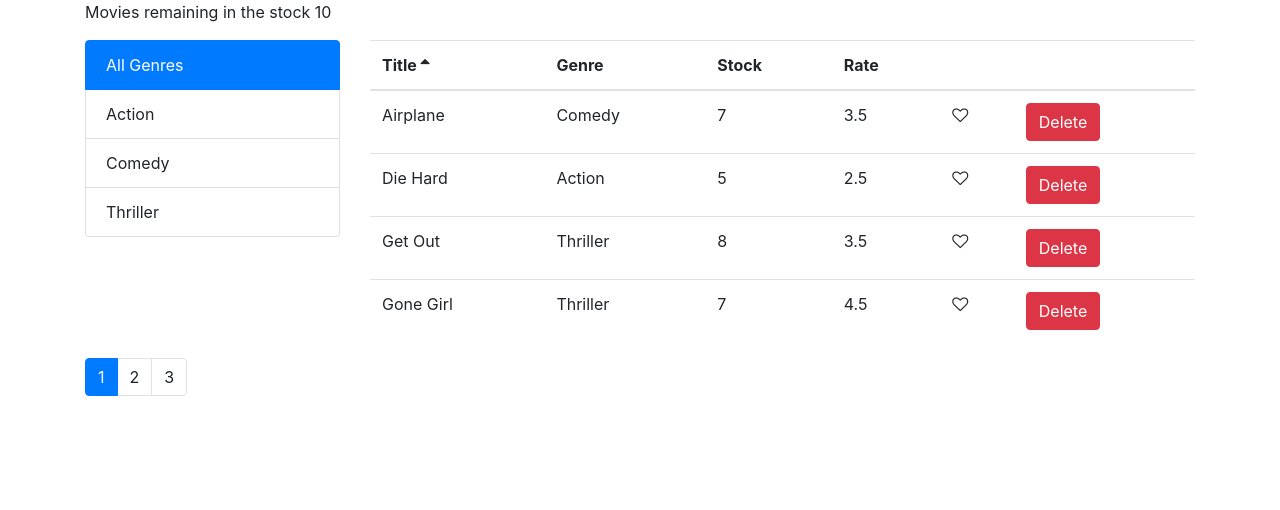
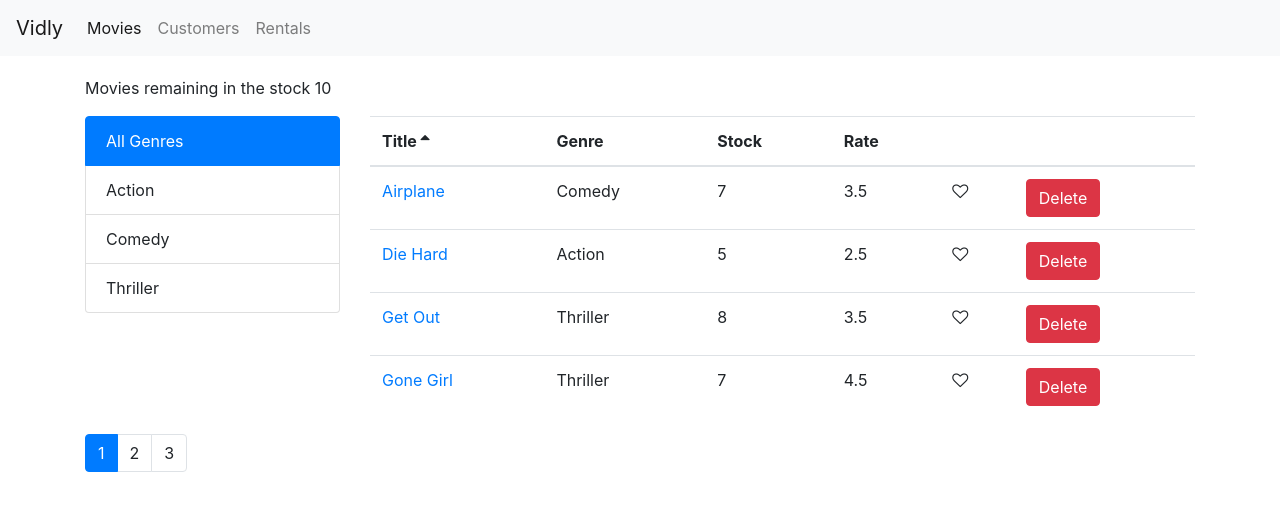
Before and after one commit to puneetkumar712/masteringreact, a React (Create React App) app in the folder vidly/: page /movies in a window 1280 px wide. Shown: the top 510 px of the page. Built offline with nearby package versions, Linux system fonts and the light colour scheme.

Commit message:
Adding router in vidly app

```diff
--- a/vidly/package.json
+++ b/vidly/package.json
@@ -11,7 +11,7 @@
     "prop-types": "^15.6.2",
     "react": "^16.12.0",
     "react-dom": "^16.12.0",
-    "react-router-dom": "^5.1.2",
+    "react-router-dom": "^4.3.1",
     "react-scripts": "3.3.1"
   },
   "scripts": {
--- a/vidly/src/App.css
+++ b/vidly/src/App.css
@@ -1,5 +1,9 @@
 .App {
   text-align: center;
+}
+
+.navbar {
+  margin-bottom: 20px;
 }
 
 .App-logo {
--- a/vidly/src/App.js
+++ b/vidly/src/App.js
@@ -1,12 +1,29 @@
-import React from 'react';
-import './App.css';
-import Movies from './components/movies';
+import React from "react";
+import "./App.css";
+import Movies from "./components/movies";
+import NavBar from "./components/navbar";
+import { Switch, Route, Redirect } from "react-router-dom";
+import Rentals from "./components/rentals";
+import Customers from "./components/customers";
+import NotFound from "./components/notfound";
+import MoviesDetails from "./components/moviesDetails";
 
 function App() {
   return (
-    <main className="container">
-      <Movies></Movies>
-    </main>
+    <React.Fragment>
+      <NavBar />
+      <main className="container">
+        <Switch>
+          <Route path="/movies/:id" component={MoviesDetails}></Route>
+          <Route path="/movies" exact component={Movies}></Route>
+          <Route path="/customers" component={Customers}></Route>
+          <Route path="/rentals" component={Rentals}></Route>
+          <Route path="/not-found" component={NotFound}></Route>
+          <Redirect from="" to="/movies" />
+          <Redirect to="not-found" />
+        </Switch>
+      </main>
+    </React.Fragment>
   );
 }
 
--- /dev/null
+++ b/vidly/src/components/customers.jsx
@@ -0,0 +1,11 @@
+import React from 'react'
+
+const Customers = () => {
+    return (
+        <div>
+            <span>Customers</span>
+        </div>
+     );
+}
+
+export default Customers;
--- /dev/null
+++ b/vidly/src/components/moviesDetails.jsx
@@ -0,0 +1,24 @@
+import React, {Component} from "react";
+
+class MoviesDetails extends Component {
+  constructor(props) {
+    super(props);
+    this.state = {};
+  }
+  render() {
+    const { params } = this.props.match;
+    console.log(params);
+    return (
+      <React.Fragment>
+        <h1>Movies Details : {params.id}</h1>
+        <button className="btn btn-primary" onClick={this.handleSave}>Save</button>
+      </React.Fragment>
+    );
+  }
+
+  handleSave = () => {
+    this.props.history.push('/movies');
+  }
+}
+
+export default MoviesDetails;
--- a/vidly/src/components/moviesTable.jsx
+++ b/vidly/src/components/moviesTable.jsx
@@ -3,10 +3,17 @@ import Like from "./common/like";
 import TableHeader from "./common/tableHeader";
 import TableBody from "./common/tableBody";
 import Table from "./common/table";
+import { Link } from "react-router-dom";
 
 class MoviesTable extends Component {
   columns = [
-    { path: "title", label: "Title" },
+    {
+      path: "title",
+      label: "Title",
+      content: data => (
+        <Link to={`/movies/${data._id}`} >{data.title}</Link>
+      )
+    },
     { path: "genre.name", label: "Genre" },
     { path: "numberInStock", label: "Stock" },
     { path: "dailyRentalRate", label: "Rate" },
--- /dev/null
+++ b/vidly/src/components/navbar.jsx
@@ -0,0 +1,38 @@
+import React, { Component } from "react";
+import { NavLink } from "react-router-dom";
+const NavBar = () => {
+  return (
+    <nav className="navbar navbar-expand-lg navbar-light bg-light">
+      <a className="navbar-brand" href="#">
+        Vidly
+      </a>
+      <button
+        className="navbar-toggler"
+        type="button"
+        data-toggle="collapse"
+        data-target="#navbarSupportedContent"
+        aria-controls="navbarSupportedContent"
+        aria-expanded="false"
+        aria-label="Toggle navigation"
+      >
+        <span className="navbar-toggler-icon"></span>
+      </button>
+
+      <div className="collapse navbar-collapse" id="navbarSupportedContent">
+        <div className="navbar-nav mr-auto">
+          <NavLink className="nav-item nav-link" to="/movies">
+            Movies
+          </NavLink>
+          <NavLink className="nav-item nav-link" to="/customers">
+            Customers
+          </NavLink>
+          <NavLink className="nav-item nav-link" to="/rentals">
+            Rentals
+          </NavLink>
+        </div>
+      </div>
+    </nav>
+  );
+};
+
+export default NavBar;
--- /dev/null
+++ b/vidly/src/components/notfound.jsx
@@ -0,0 +1,8 @@
+import React from 'react';
+const NotFound = () => {
+    return (
+        <h1>Page Not found</h1>
+    );
+}
+
+export default NotFound;
--- /dev/null
+++ b/vidly/src/components/rentals.jsx
@@ -0,0 +1,13 @@
+import React from 'react';
+
+const Rentals = () => {
+    return (
+        <div>
+            <span>
+                Rentals
+            </span>
+        </div>
+     );
+}
+
+export default Rentals;
--- a/vidly/src/index.js
+++ b/vidly/src/index.js
@@ -5,8 +5,9 @@ import App from './App';
 import * as serviceWorker from './serviceWorker';
 import "bootstrap/dist/css/bootstrap.css";
 import 'font-awesome/css/font-awesome.css'
+import { BrowserRouter } from 'react-router-dom';
 
-ReactDOM.render(<App/>, document.getElementById('root'));
+ReactDOM.render(<BrowserRouter><App/></BrowserRouter>, document.getElementById('root'));
 
 // If you want your app to work offline and load faster, you can change
 // unregister() to register() below. Note this comes with some pitfalls.
```
Also changed, not shown: 1 other file (tests, documents, lock files or other folders).
